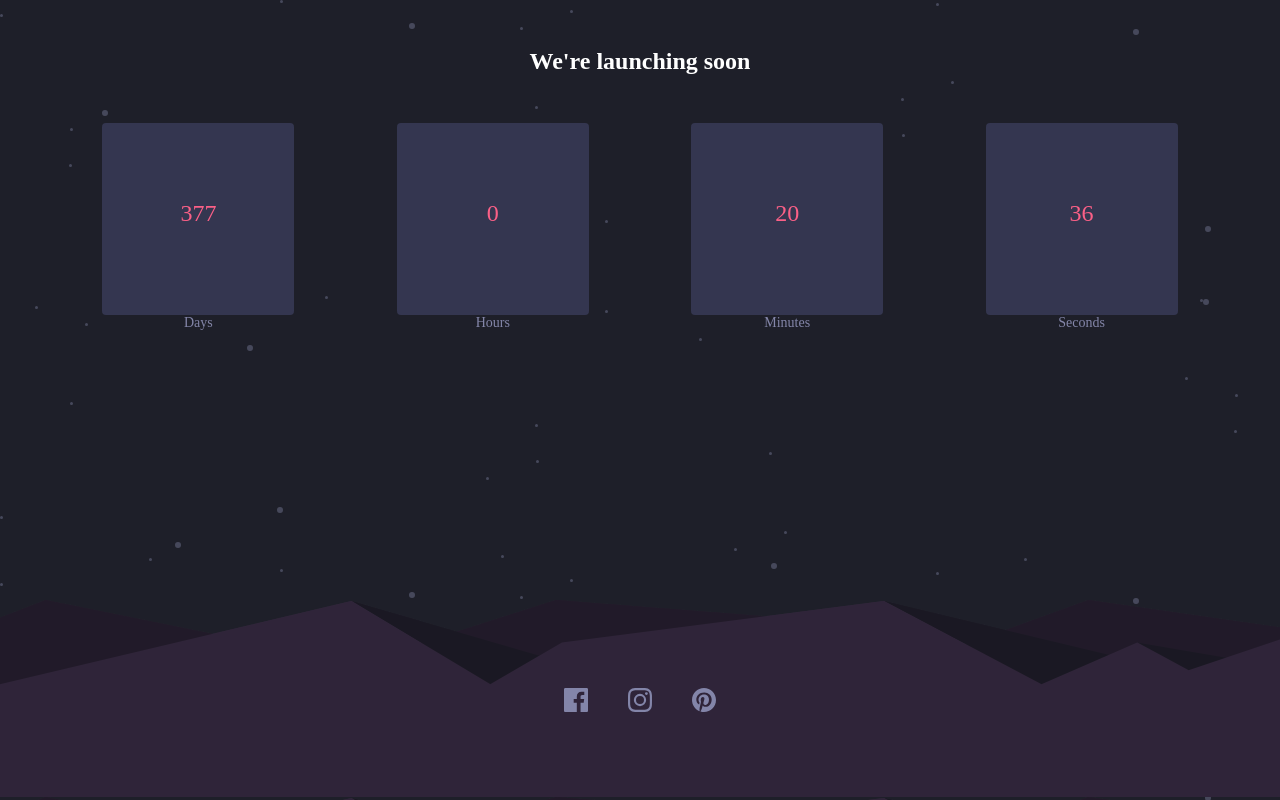
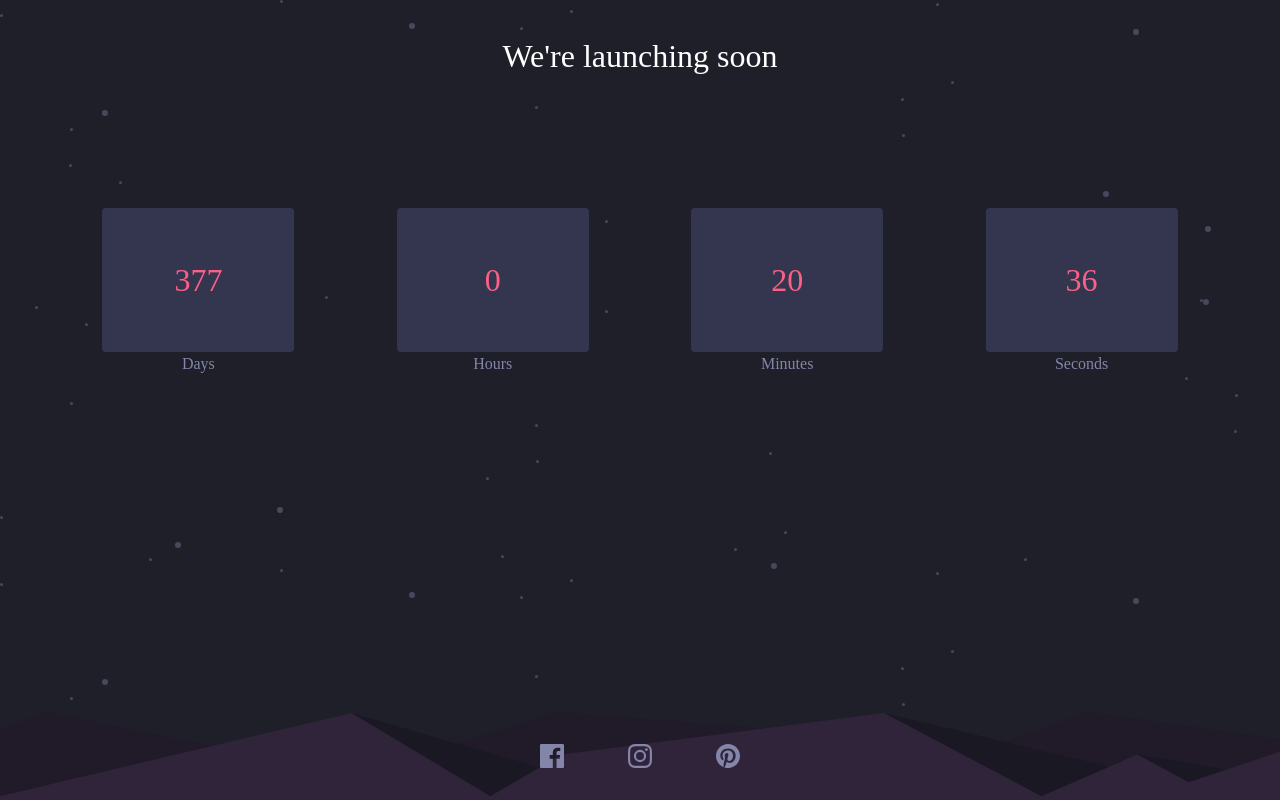
Before and after one commit to collerhatguy/countdown-app, a React (Create React App) app: page / in a window 1280 px wide. Built offline with nearby package versions, Linux system fonts and the light colour scheme; the HTML template or start-up script is replaced by a standard one.

Commit message:
centered timer numbers

```diff
--- a/src/components/Counter.js
+++ b/src/components/Counter.js
@@ -4,7 +4,7 @@
     return (
         <div className="counter">
             <div className="time-box">
-                {value}
+                <span>{value}</span>
             </div>
             <div className="time-unit">{timeUnit}</div>
         </div>
--- /dev/null
+++ b/src/styles/_reset.scss
@@ -0,0 +1,50 @@
+html, body, div, span, applet, object, iframe,
+h1, h2, h3, h4, h5, h6, p, blockquote, pre,
+a, abbr, acronym, address, big, cite, code,
+del, dfn, em, img, ins, kbd, q, s, samp,
+small, strike, strong, sub, sup, tt, var,
+b, u, i, center,
+dl, dt, dd, ol, ul, li,
+fieldset, form, label, legend,
+table, caption, tbody, tfoot, thead, tr, th, td,
+article, aside, canvas, details, embed,
+figure, figcaption, footer, header, hgroup,
+menu, nav, output, ruby, section, summary,
+time, mark, audio, video {
+	margin: 0;
+	padding: 0;
+	border: 0;
+	font-size: 100%;
+	font: inherit;
+	vertical-align: baseline;
+}
+/* HTML5 display-role reset for older browsers */
+article, aside, details, figcaption, figure,
+footer, header, hgroup, menu, nav, section {
+	display: block;
+}
+ol, ul {
+	list-style: none;
+}
+blockquote, q {
+	quotes: none;
+}
+blockquote:before, blockquote:after,
+q:before, q:after {
+	content: '';
+	content: none;
+}
+table {
+	border-collapse: collapse;
+	border-spacing: 0;
+}
+* {
+    box-sizing: border-box;
+    padding: 0;
+    margin: 0;
+    max-width: 100%;
+}
+body {
+    font-size: 62.5%;
+    line-height: 1.5;
+}
--- a/src/styles/styles.css
+++ b/src/styles/styles.css
@@ -1,6 +1,60 @@
+html, body, div, span, applet, object, iframe,
+h1, h2, h3, h4, h5, h6, p, blockquote, pre,
+a, abbr, acronym, address, big, cite, code,
+del, dfn, em, img, ins, kbd, q, s, samp,
+small, strike, strong, sub, sup, tt, var,
+b, u, i, center,
+dl, dt, dd, ol, ul, li,
+fieldset, form, label, legend,
+table, caption, tbody, tfoot, thead, tr, th, td,
+article, aside, canvas, details, embed,
+figure, figcaption, footer, header, hgroup,
+menu, nav, output, ruby, section, summary,
+time, mark, audio, video {
+  margin: 0;
+  padding: 0;
+  border: 0;
+  font-size: 100%;
+  font: inherit;
+  vertical-align: baseline;
+}
+
+/* HTML5 display-role reset for older browsers */
+article, aside, details, figcaption, figure,
+footer, header, hgroup, menu, nav, section {
+  display: block;
+}
+
+ol, ul {
+  list-style: none;
+}
+
+blockquote, q {
+  quotes: none;
+}
+
+blockquote:before, blockquote:after,
+q:before, q:after {
+  content: '';
+  content: none;
+}
+
+table {
+  border-collapse: collapse;
+  border-spacing: 0;
+}
+
 * {
+  -webkit-box-sizing: border-box;
+          box-sizing: border-box;
   padding: 0;
   margin: 0;
+  max-width: 100%;
+}
+
+body {
+  font-size: 62.5%;
+  line-height: 1.5;
 }
 
 body {
@@ -11,7 +65,8 @@
 h2 {
   text-align: center;
   color: white;
-  margin: 2em;
+  margin: 2rem;
+  font-size: 2rem;
 }
 
 #countdown-container {
@@ -25,28 +80,50 @@
       -ms-flex-align: center;
           align-items: center;
   text-align: center;
+  margin-top: 10%;
+}
+
+.counter {
+  width: 15%;
 }
 
 .time-box {
-  height: 9vw;
-  width: 15vw;
+  position: relative;
+  width: 100%;
+  height: 100%;
   border-radius: 4px;
   background-color: #343650;
   color: #fb6087;
   text-align: center;
-  padding-top: 6vw;
-  font-size: 24px;
+  font-size: 2rem;
+  padding: 25% 0% 50%;
+  display: -webkit-box;
+  display: -ms-flexbox;
+  display: flex;
+  -webkit-box-align: center;
+      -ms-flex-align: center;
+          align-items: center;
+  -webkit-box-pack: center;
+      -ms-flex-pack: center;
+          justify-content: center;
+  text-align: center;
 }
 
-.time-box::after {
-  width: 100%;
-  height: 50%;
-  background-color: #343650;
+.time-box span {
+  margin: auto;
+  position: absolute;
+  top: 0;
+  left: 0;
+  bottom: 0;
+  right: 0;
+  height: -webkit-min-content;
+  height: -moz-min-content;
+  height: min-content;
 }
 
 .time-unit {
   color: #8486a9;
-  font-size: 14px;
+  font-size: 1rem;
 }
 
 footer {
@@ -61,7 +138,6 @@
   -webkit-box-align: center;
       -ms-flex-align: center;
           align-items: center;
-  height: 25vh;
   bottom: 0;
   left: 0;
   right: 0;
@@ -69,6 +145,6 @@
 
 footer img {
   z-index: 2;
-  padding: 20px;
+  padding: 2rem;
 }
 /*# sourceMappingURL=styles.css.map */
--- a/src/styles/styles.scss
+++ b/src/styles/styles.scss
@@ -6,13 +6,11 @@
 //      a. list
 //      b. counters
 // 5. footer
+
+
 // 0. default
-* {
-    box-sizing: border-box;
-    padding: 0;
-    margin: 0;
-    max-width: 100%;
-}
+@import "./reset";
+
 // 1. variables
 $grayish-blue: hsl(237, 18%, 59%);
 $soft-red: hsl(345, 95%, 68%);
@@ -20,7 +18,7 @@
 $blue-100: hsl(236, 21%, 26%);
 $blue-200: hsl(235, 16%, 14%);
 $blue-300: hsl(234, 17%, 12%);
-$font-size: 14px;
+$font-size: 1rem;
 // 2. mixins
 // 3. body
 body {
@@ -31,7 +29,8 @@
 h2 {
     text-align: center;
     color: $white;
-    margin: 2em;
+    margin: 2rem;
+    font-size: 2rem;
 }
 //      a. list
 #countdown-container {
@@ -39,25 +38,37 @@
     justify-content: space-evenly;
     align-items: center;
     text-align: center;
+    margin-top: 10%;
 }
 //      b. counters
 .counter {
-
+    width: 15%;
 }
 .time-box {
-    height: 9vw;
-    width: 15vw;
+    position: relative;
+    width: 100%;
+    height: 100%;
     border-radius: 4px;
     background-color: $blue-100;
     color: $soft-red;
     text-align: center;
-    padding-top: 6vw;
-    font-size: $font-size + 10px;
-    &::after {
-        width: 100%;
-        height: 50%;
-        background-color: $blue-100;
+    font-size: $font-size + 1rem;
+    padding: 25% 0% 50%;
+    display: flex;
+    align-items: center;
+    justify-content: center;
+    text-align: center;
+    span {
+        margin: auto;
+        position: absolute;
+        top: 0; left: 0; bottom: 0; right: 0;
+        height: min-content;
     }
+    // &::after {
+    //     width: 100%;
+    //     height: 50%;
+    //     background-color: $blue-100;
+    // }
 }
 .time-unit {
     color: $grayish-blue;
@@ -70,12 +81,11 @@
     display: flex;
     justify-content: center;
     align-items: center;
-    height: 25vh;
     bottom: 0;
     left: 0;
     right: 0;
     img {
         z-index: 2;
-        padding: 20px;
+        padding: 2rem;
     }
 }
```
Also changed, not shown: 2 other files (tests, documents, lock files or other folders).
